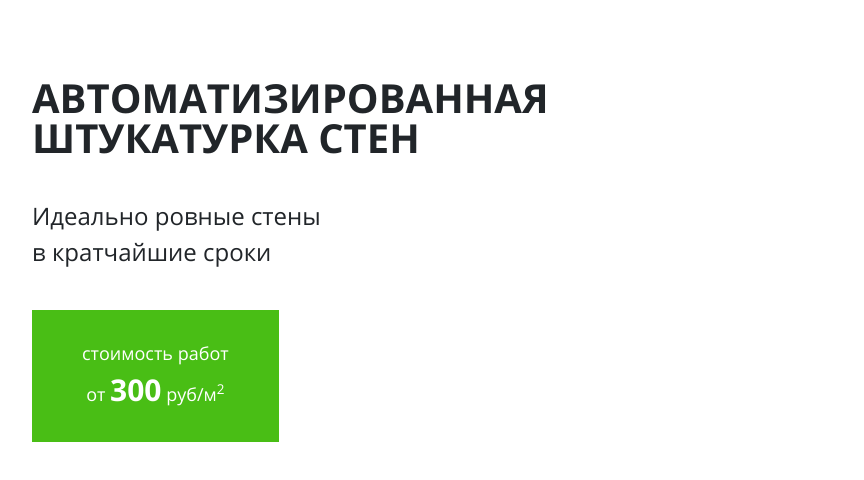
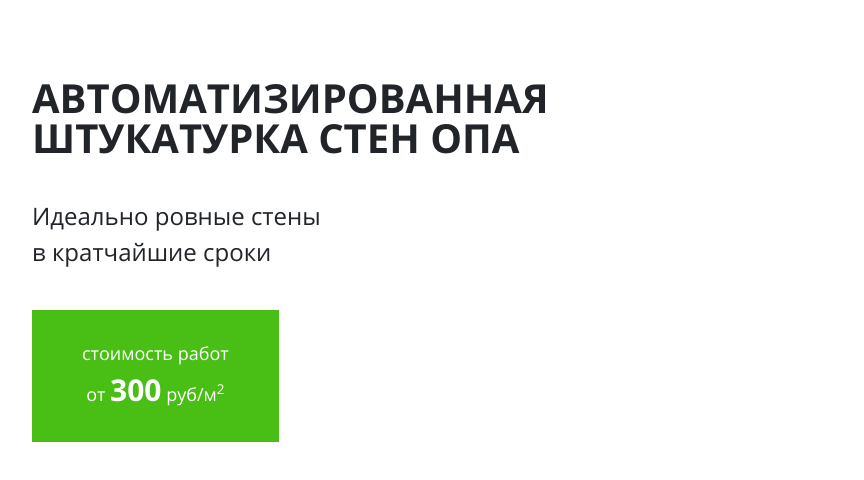
Before and after one commit to comradevkar/github-start, a plain HTML site: page index.html in a window 1280 px wide. Shown: the part 122-602 px from the top of the page, without its empty margins (53-917 px from the left). Drawn offline with nearby package versions, Linux system fonts and the light colour scheme; files that its build step writes are made by us from their sources; files whose address does not match are found by name; a web font is replaced by a local one.

Commit message:
Внес ОПА в index.html

```diff
--- a/index.html
+++ b/index.html
@@ -62,7 +62,7 @@
               <div class="row">
                 <div class="col-md-6">
                   <div class="main-title">
-                    <h1>Aвтоматизированная штукатурка стен</h1>
+                    <h1>Aвтоматизированная штукатурка стен ОПА</h1>
                     <p class="main-subtitle">Идеально ровные стены <br>в кратчайшие сроки</p>
                     <span>
                       стоимость работ <br>
```
